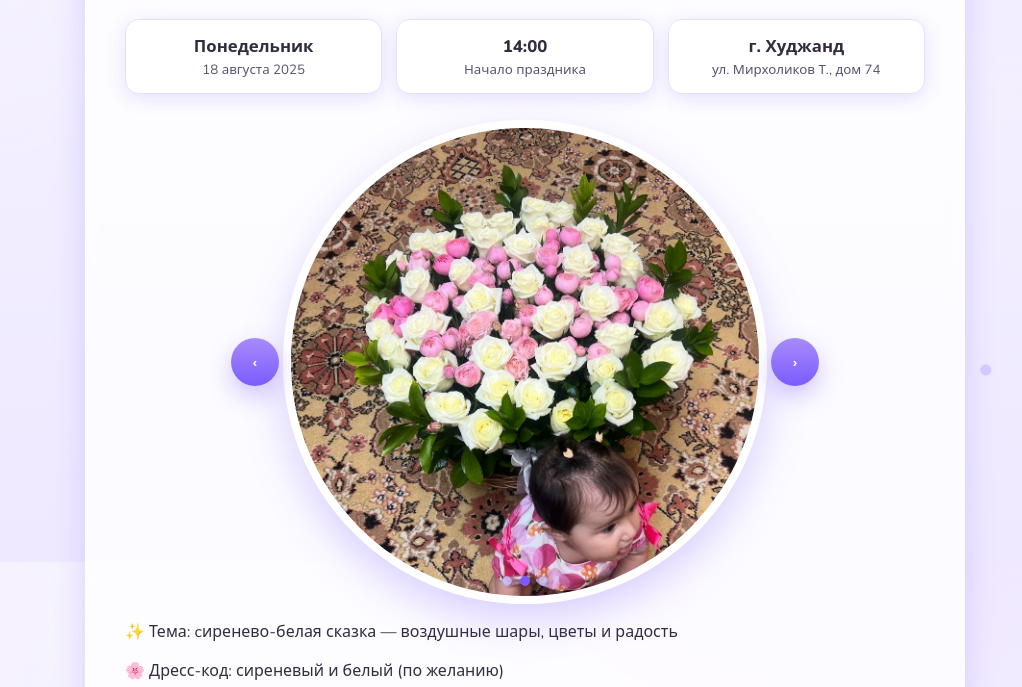
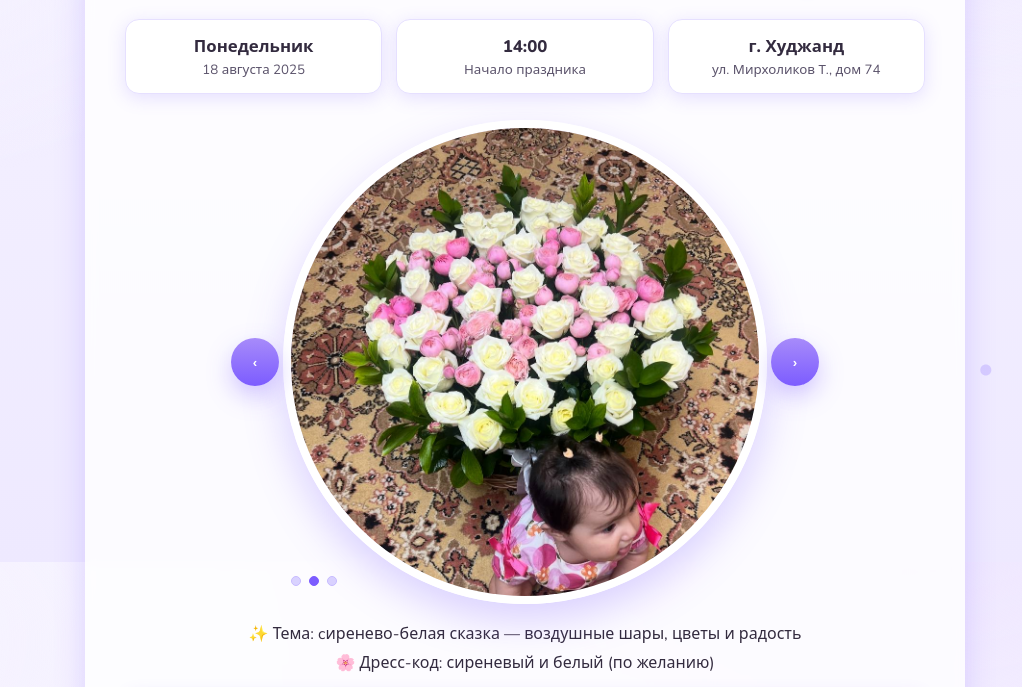
Before and after one commit to JahongirM98/birthday-invite, a plain HTML site: page index.html in a window 1280 px wide. Shown: the part 238-925 px from the top of the page, without its empty margins (115-1137 px from the left). Drawn offline with nearby package versions, Linux system fonts and the light colour scheme.

Commit message:
Update index.html

```diff
--- a/index.html
+++ b/index.html
@@ -109,7 +109,7 @@
     /* точки */
     .dots{
       position:absolute; left:0; right:0; bottom:10px;
-      display:flex; gap:8px; justify-content:center; z-index:3;
+      display:flex; gap:8px; justiыy-content:center; z-index:3;
     }
     .dot{
       width:10px; height:10px; border-radius:50%;
@@ -117,6 +117,15 @@
     }
     .dot.active{ background:#7c5cff; border-color:#7c5cff; opacity:1; }
 
+    /* центрируем блок "детали" */
+    .details{
+      max-width: 720px;         /* можно 600–720px или убрать */
+      margin: 18px auto 6px;    /* auto по бокам — центрирует сам блок */
+      text-align: center;       /* центрирует текст внутри */
+    }
+    .details p{
+      margin: 6px 0;
+    }
 
     /* === КАРТА === */
     .map{margin:16px 0 0;border-radius:14px;overflow:hidden;box-shadow:0 6px 18px rgba(124,92,255,.20);}
```
